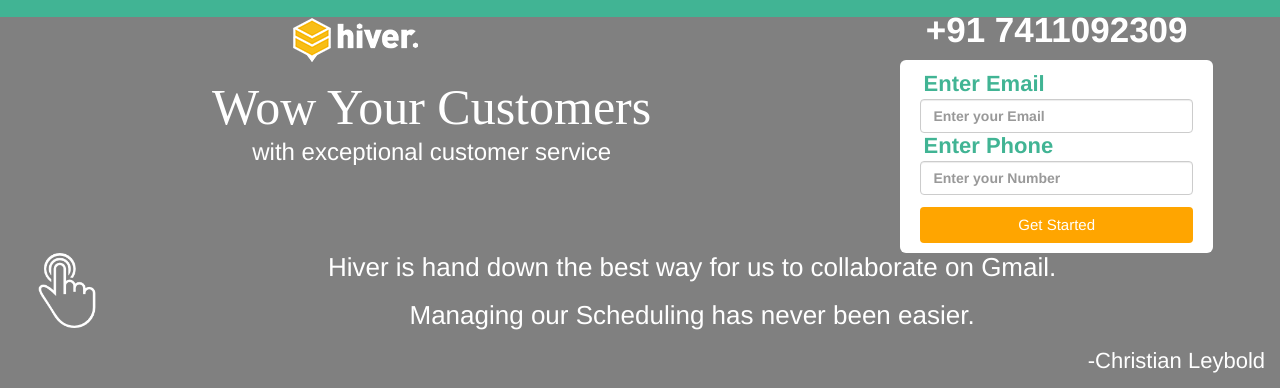
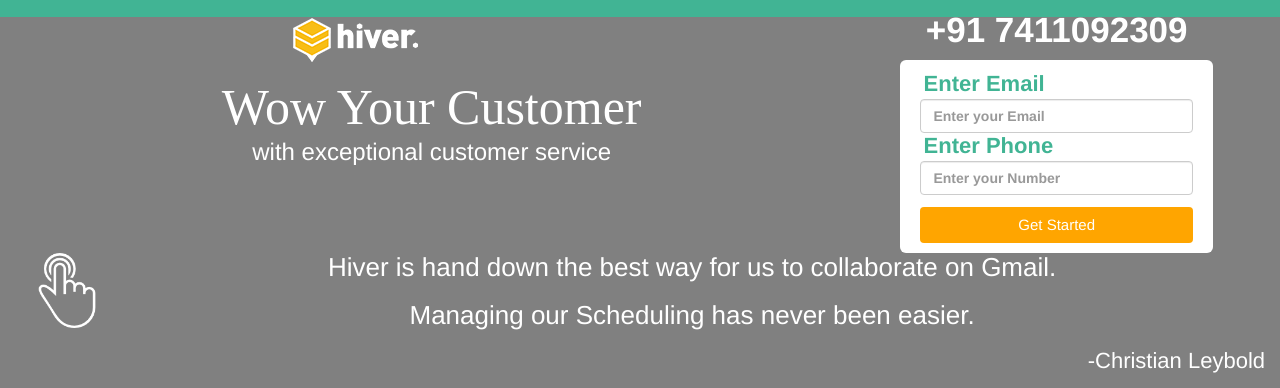
Before and after one commit to onkar22/Hiver, a plain HTML site: page index.html in a window 1280 px wide. Shown: the top 388 px of the page. Drawn offline with Linux system fonts and the light colour scheme.

Commit message:
header text change

```diff
--- a/index.html
+++ b/index.html
@@ -14,7 +14,7 @@
 	<div class="col-md-12">
 		<div class="col-md-8">
 			<img src="images/logo.png" class="headimg">
-			<h1 class="your-customers">Wow Your Customers</h1>
+			<h1 class="your-customers">Wow Your Customer</h1>
 			<h3 class="customer-service">with exceptional customer service</h3>
 		</div>
 		<div class="col-md-4 number">
```
